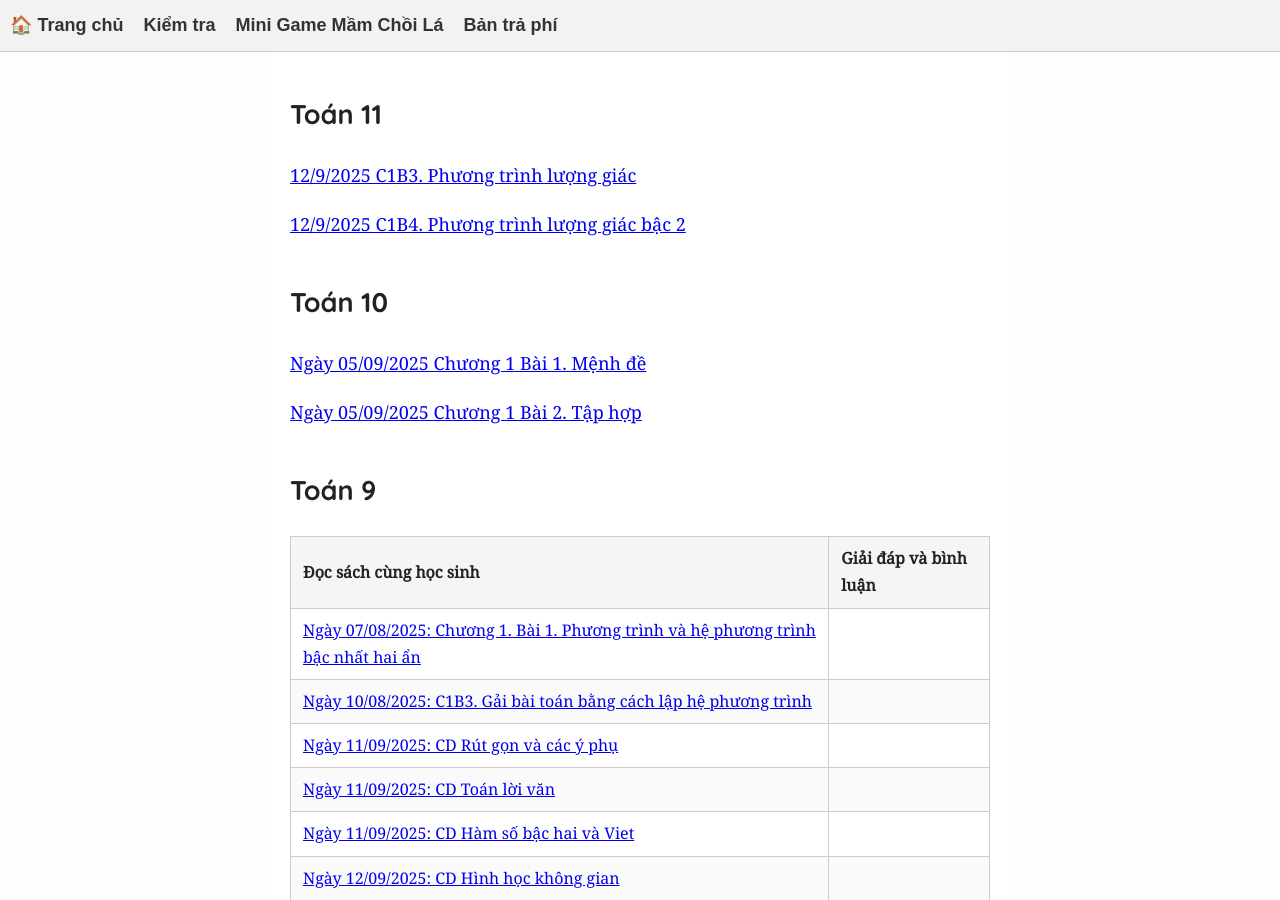
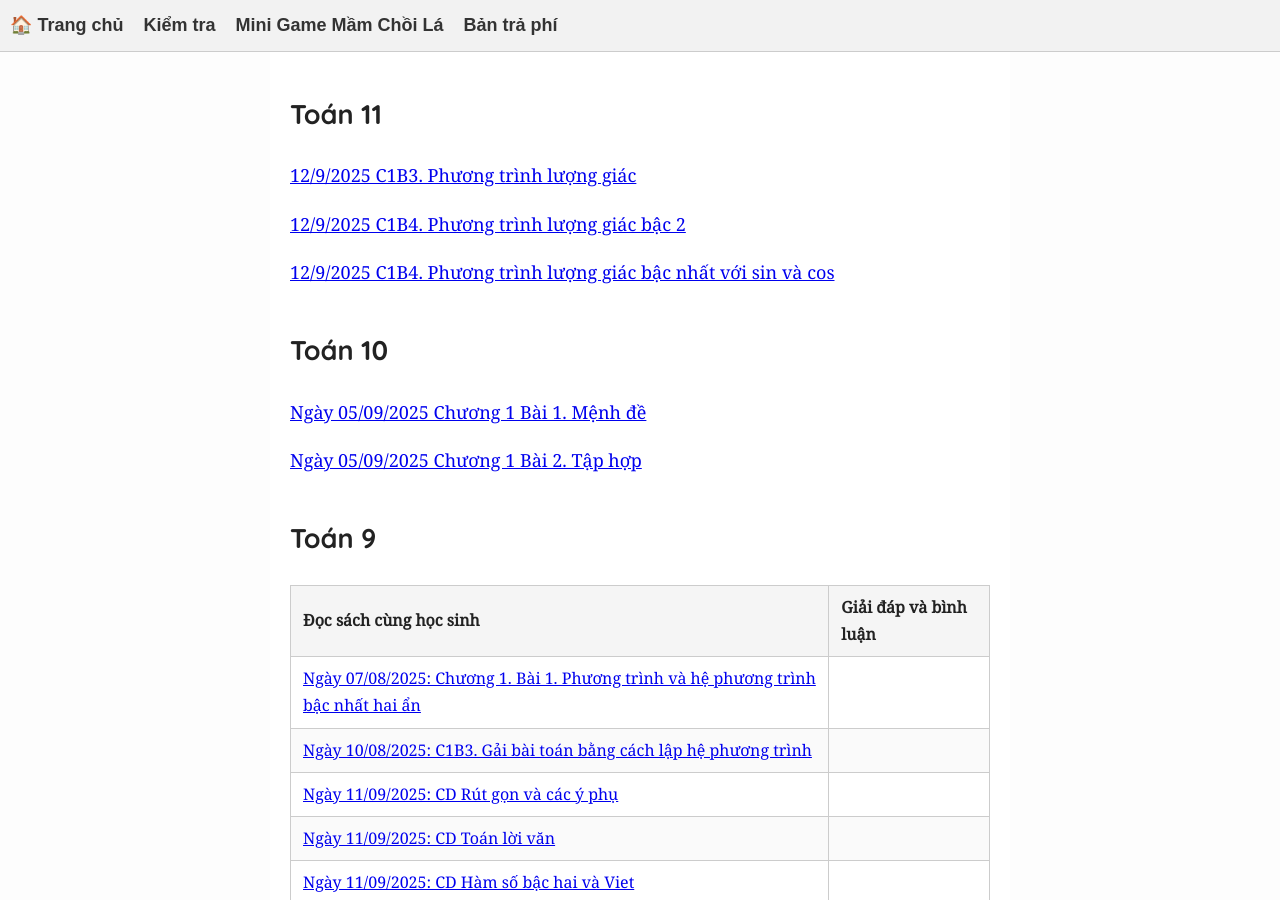
Before and after one commit to NguyenMuoiVN1988/publicstudyrepo, a Jekyll site: the page built from index.md, in a window 1280 px wide and 900 px high, scrolled down 831 px. Built offline with Jekyll 4.4.1, drawn with Linux system fonts in a browser that asks for light colours.

Commit message:
Update index.md

```diff
--- a/index.md
+++ b/index.md
@@ -29,6 +29,9 @@ title: "Public Study"
 [12/9/2025 C1B3. Phương trình lượng giác](T11/T11C1B3.html)
 
 [12/9/2025 C1B4. Phương trình lượng giác bậc 2](T11/T11C1B4.html)
+
+[12/9/2025 C1B4. Phương trình lượng giác bậc nhất với sin và cos](T11/T11C1B5.html)
+
 
 ## Toán 10
 
```
